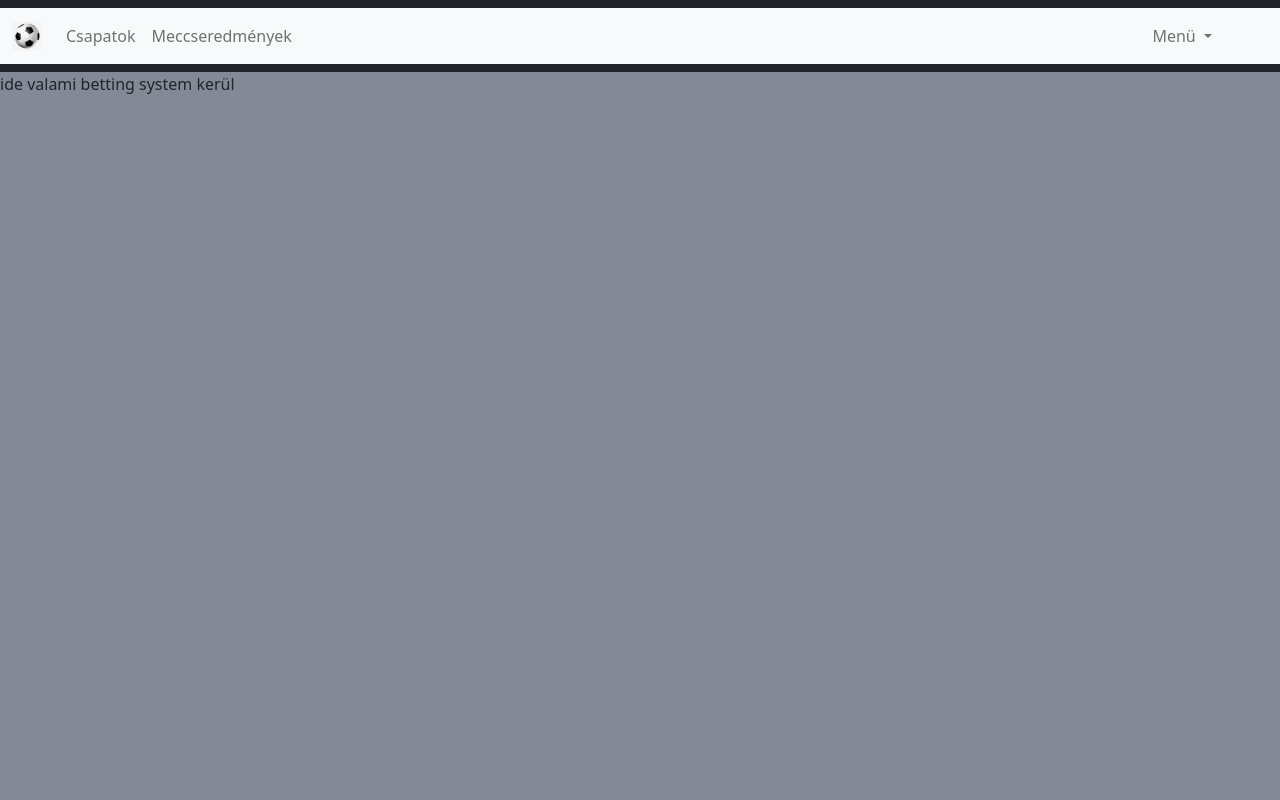
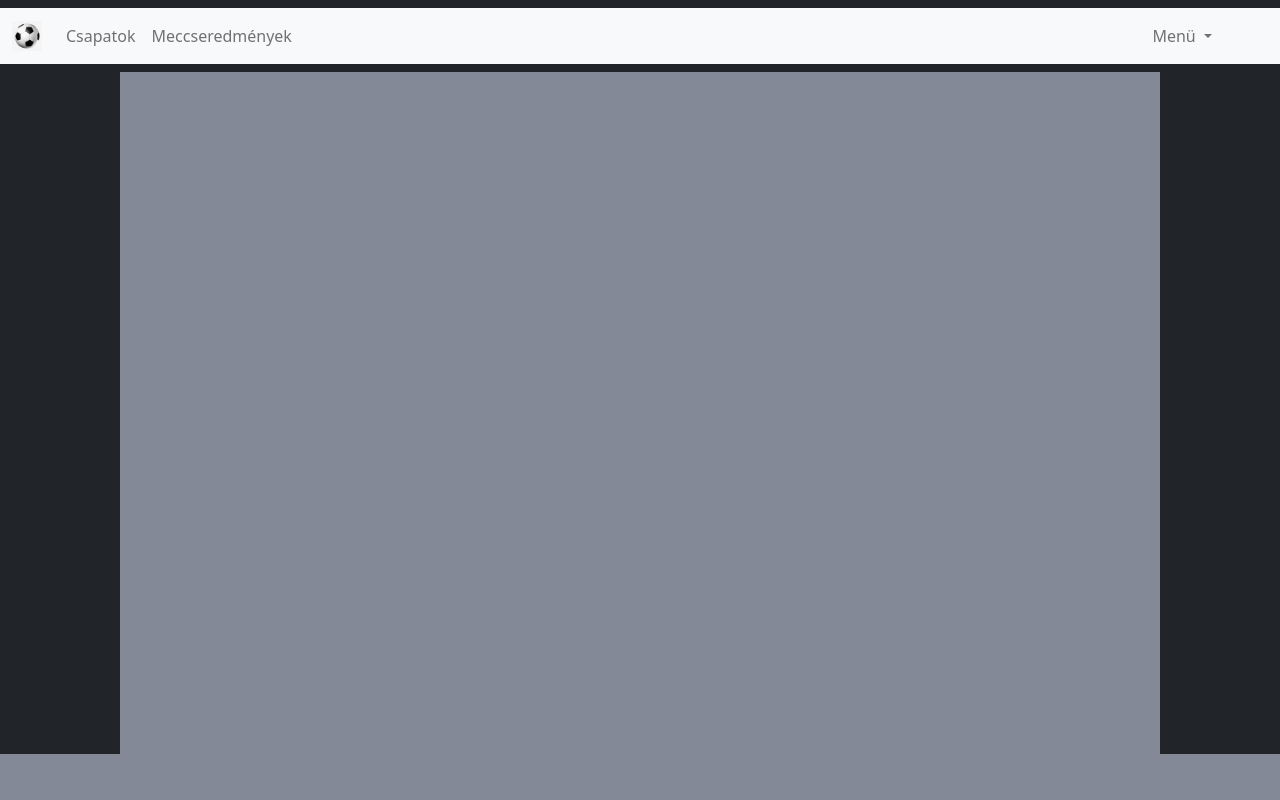
Before and after one commit to brigii07/football-liga-PHP, a PHP site: page /fogadas.php in a window 1280 px wide. Run offline with PHP 8.4, Linux system fonts and the light colour scheme.

Commit message:
artical line
artical line

```diff
--- a/fogadas.php
+++ b/fogadas.php
@@ -1,5 +1,16 @@
 <?php require_once('header.php') ?>
+<style>
+.vl {
+  border-left: 120px solid #212529;
+  border-right: 120px solid #212529;
+  height: 341px;
+}
 
-ide valami betting system kerül
+</style>
+
+
+<div class="vl"></div>
+
+<div class="vl"></div>
 
 <?php require_once('footer.php') ?>
```
Also changed, not shown: controllers/credit_vetel.php (+5 -2 lines).
